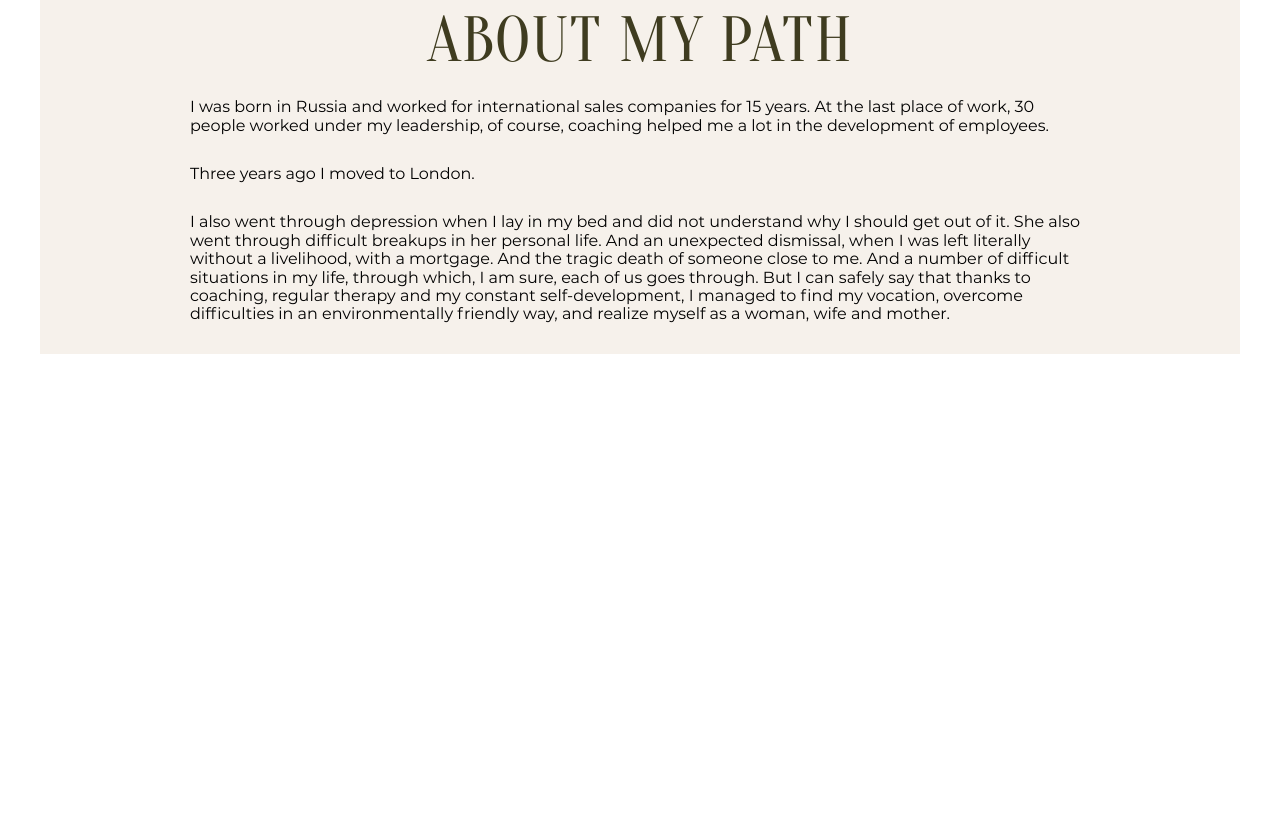
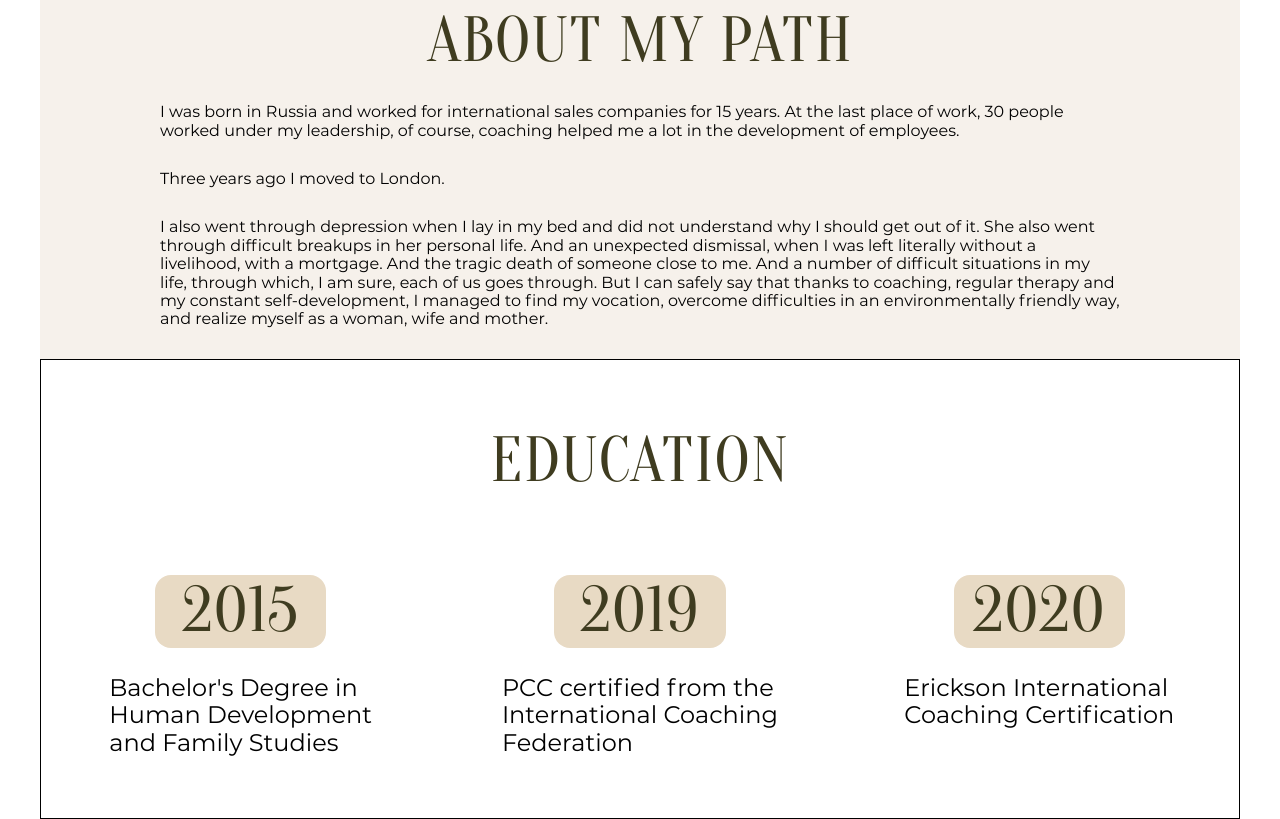
Before and after one commit to anevd/coaching-website, a website: page design/about.html in a window 1280 px wide. Drawn offline with Linux system fonts and the light colour scheme; files whose address does not match are found by name.

Commit message:
added html and styles for section education

```diff
--- a/design/about.html
+++ b/design/about.html
@@ -18,20 +18,37 @@
       <!-- Настя С -->
 
       <div class="wrapper">
-        <div class="path">
+        <div class="about-path">
           <h2 class="title">ABOUT MY PATH</h2>
-          <div class="path__paragraph1">I was born in Russia and worked for international sales companies for 15 years. At the last place of work, 30 people worked under my leadership, of course, coaching helped me a lot in the development of employees.</div>
+          <div class="about-path__paragraph1">I was born in Russia and worked for international sales companies for 15 years. At the last place of work, 30 people worked under my leadership, of course, coaching helped me a lot in the development of employees.</div>
 
-          <div class="path__paragraph2">Three years ago I moved to London.</div>
+          <div class="about-path__paragraph2">Three years ago I moved to London.</div>
 
-          <div class="path__paragraph3">
+          <div class="about-path__paragraph3">
             I also went through depression when I lay in my bed and did not understand why I should get out of it. She also went through difficult breakups in her personal life. And an unexpected dismissal, when I was left literally without a livelihood, with a mortgage. And the tragic death of someone close to me. And a number of difficult situations in my life, through which, I am sure, each of us goes through. But I can safely say that thanks to coaching, regular therapy and my constant
             self-development, I managed to find my vocation, overcome difficulties in an environmentally friendly way, and realize myself as a woman, wife and mother.
           </div>
         </div>
       </div>
 
-      <div class="education"></div>
+      <div class="wrapper">
+        <div class="about-education">
+          <h2 class="title title_education">EDUCATION</h2>
+                    <div class="about-ages">
+            <div class="about-card">
+              <div class="title title_age">2015</div>
+              <div class="about-card__description">Bachelor's Degree in </br> Human Development</br> and Family Studies</div>
+            </div>
+            <div class="about-card">
+              <div class="title title_age">2019</div>
+              <div class="about-card__description">PCC certified from the</br> International Coaching</br> Federation</div>
+            </div>
+            <div class="about-card">
+              <div class="title title_age">2020</div>
+              <div class="about-card__description">Erickson International</br> Coaching Certification</div>
+            </div>
+          </div>
+      </div>
       <!-- footer -->
     </div>
   </body>
--- a/src/scss/pages/about.scss
+++ b/src/scss/pages/about.scss
@@ -3,7 +3,7 @@
 // Настя В
 
 // Настя С
-.path {
+.about-path {
     background-color: $color-beige;
     display: flex;
     flex-direction: column;
@@ -14,11 +14,56 @@
     &__paragraph2,
     &__paragraph3 {
 
+
         padding-bottom: 30px;
-        width: 75%;
+        width: 75vw;
     }
 
     &__paragraph1 {
-        padding-top: 15px;
+        padding-top: 20px;
     }
 }
+
+.about-education {
+    display: flex;
+    flex-direction: column;
+    border: 1px solid black;
+
+    .title_education {
+        margin-top: 5%;
+    }
+}
+
+.about-ages {
+    display: flex;
+    height: 19vw;
+    justify-content: space-around;
+    margin-top: 6%;
+
+}
+
+.about-card {
+    display: flex;
+    flex-direction: column;
+    align-items: center;
+    justify-content: start;
+    width: 26%;
+    height: 73%;
+
+    .title_age {
+        background-color: $color-beige-dark;
+        width: 55%;
+        height: 73px;
+        display: flex;
+        justify-content: center;
+        align-items: center;
+        margin-bottom: 26px;
+        border-radius: 1pc;
+    }
+
+    &__description {
+        font-family: "Montserrat";
+        font-weight: 400;
+        font-size: 24px;
+    }
+}
```
Also changed, not shown: design/assets/dist/css/main.css, design/assets/fonts/fonts.css (line endings or trailing spaces).
